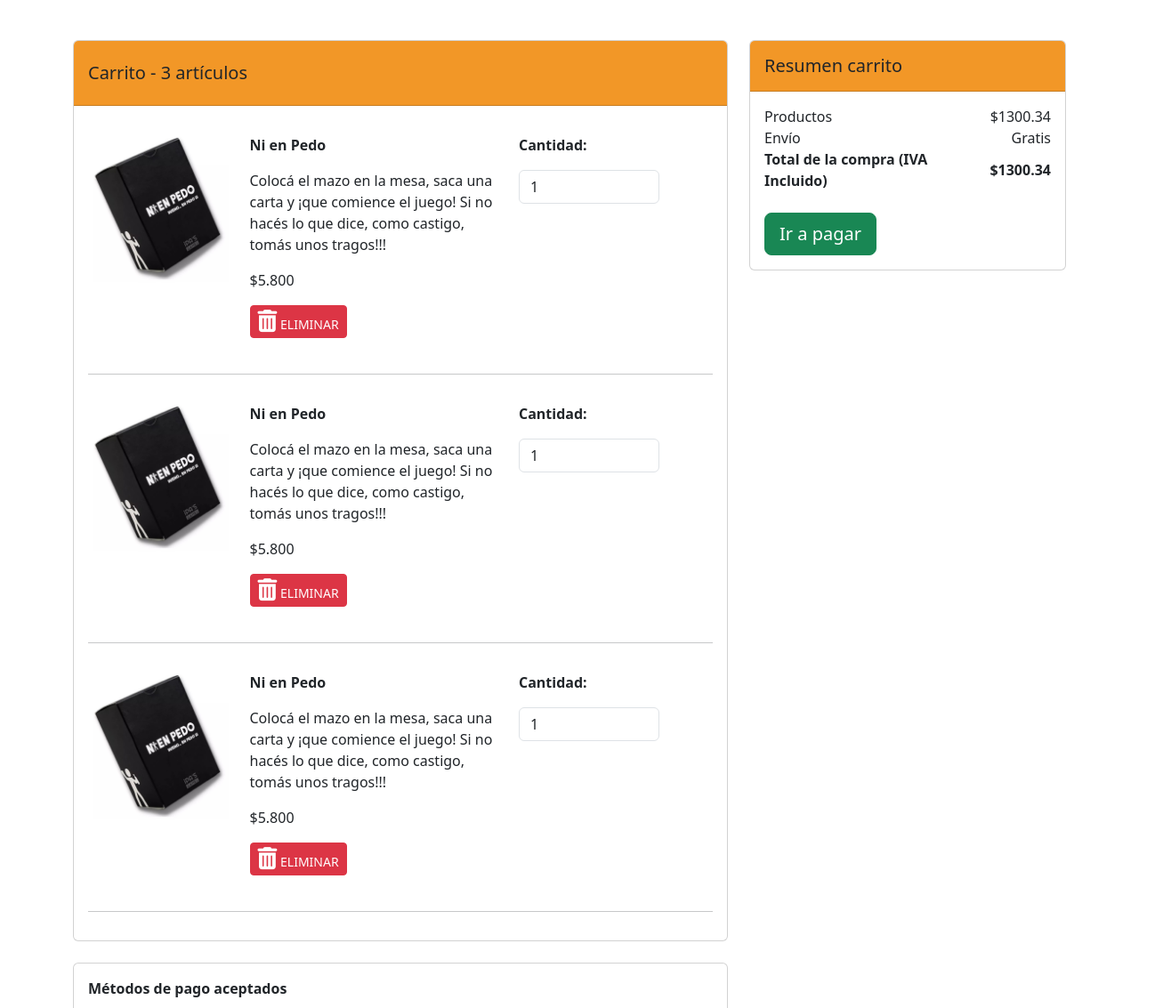
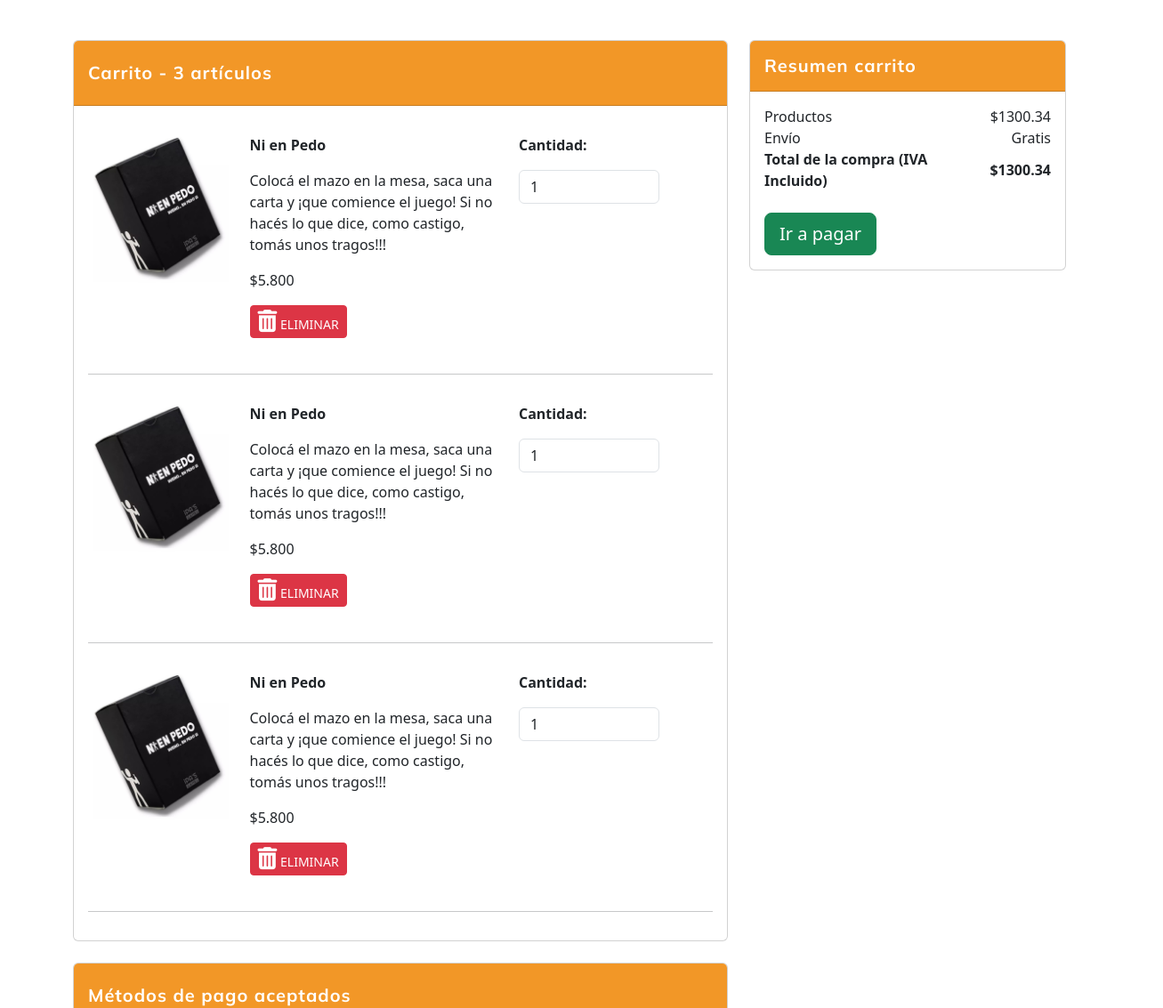
Before and after one commit to Mailen93/integrador-telecom-digitalers, a website built with Vite: page pages/checkout.html in a window 1280 px wide. Shown: the part 109-1242 px from the top of the page at 89% size, 1307 px wide, since content can reach past the window. Built offline with nearby package versions, Linux system fonts and the light colour scheme.

Commit message:
finished version

```diff
--- a/css/style.css
+++ b/css/style.css
@@ -484,9 +484,16 @@ card-img-top {
 
 .checkoutTitle {
 background-color: #f29727;
+color: white;
 }
 
+.headerCheckOut {
+  letter-spacing: 1px;
+  font-family: 'Mulish';
+}
 
 .tarjetas {
-
+>img {
+  width: 70px;
 }
+}
--- a/pages/checkout.html
+++ b/pages/checkout.html
@@ -49,7 +49,10 @@
                 >
               </li>
               <li class="nav-item">
-                <a class="nav-link" style="color: #ffffff" href="#"
+                <a
+                  class="nav-link"
+                  style="color: #ffffff"
+                  href="./productos.html"
                   >Productos</a
                 >
               </li>
@@ -104,18 +107,18 @@
         <div class="row d-flex justify-content-center">
           <div class="col-8">
             <div class="card mb-4">
-              <div class="card-header checkoutTitle py-4">
-                <h5 class="mb-0 ">Carrito - 3 artículos</h5>
+              <div class="card-header headerCheckOut checkoutTitle py-4">
+                <h5 class="mb-0"><strong>Carrito - 3 artículos</strong></h5>
               </div>
 
-
-              <div id="checkoutCard" class="card-body">
-
-              </div>
+              <div id="checkoutCard" class="card-body"></div>
             </div>
             <div class="card mb-4">
+              <div class="card-header headerCheckOut checkoutTitle py-4">
+                <h5 class="mb-0"><strong>Métodos de pago aceptados</strong></h5>
+              </div>
               <div class="card-body tarjetas">
-                <p><strong>Métodos de pago aceptados</strong></p>
+                <p><strong></strong></p>
                 <img
                   src="../public/img/tarjetas/American_Express-Logo.wine.svg"
                   alt=""
@@ -142,7 +145,7 @@
           <div class="col-4">
             <div class="card mb-4">
               <div class="card-header checkoutTitle py-3">
-                <h5 class="mb-0">Resumen carrito</h5>
+                <h5 class="mb-0 headerCheckOut"> <strong>Resumen carrito</strong></h5>
               </div>
               <div class="card-body">
                 <ul class="list-group list-group-flush">
```
Also changed, not shown: pages/contacto.html (+1 -0 lines).
